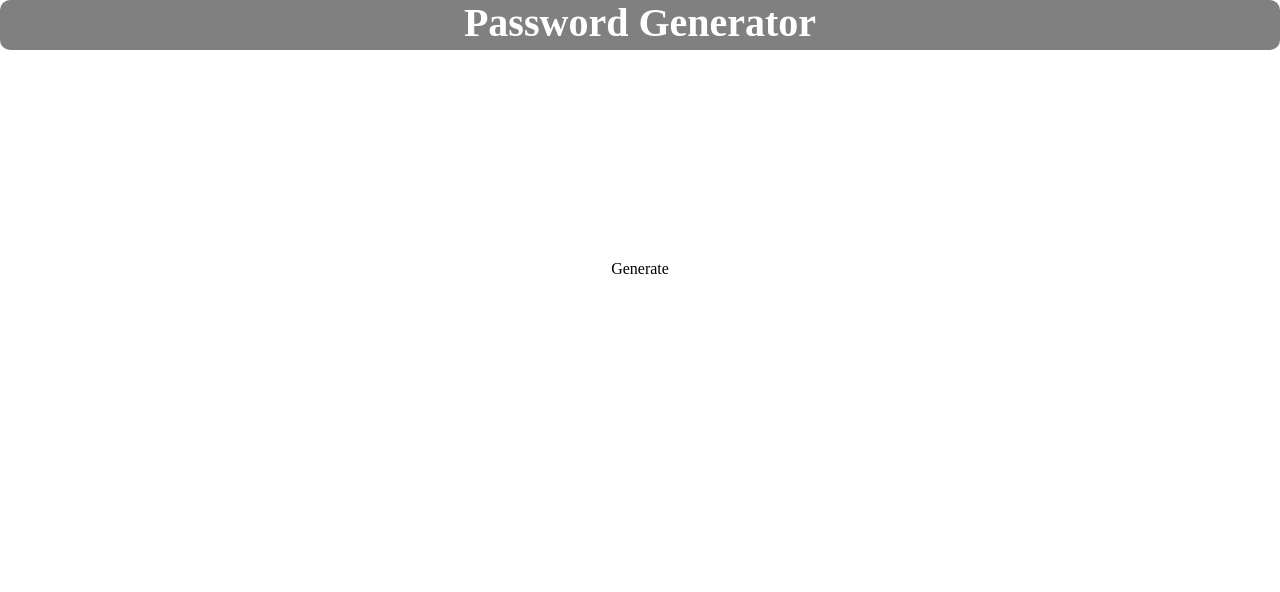
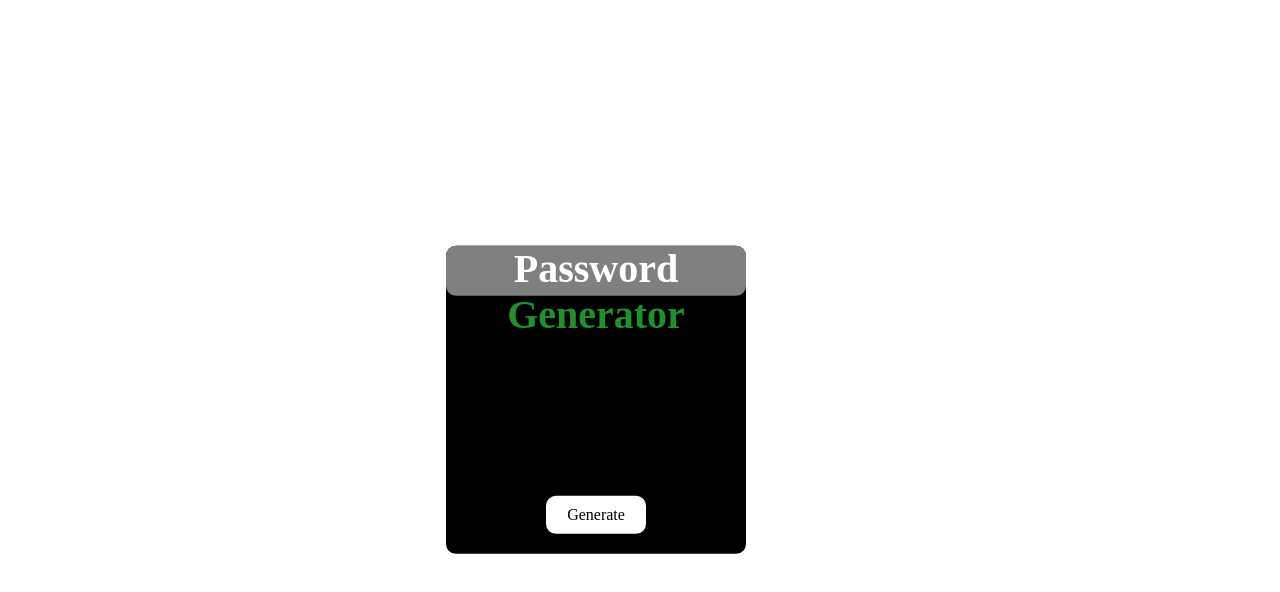
Before and after one commit to knoy00/password-generator, a website built with Vite: page index.html in a window 1280 px wide. Built offline with nearby package versions, Linux system fonts and the light colour scheme.

Commit message:
Update index.html

```diff
--- a/index.html
+++ b/index.html
@@ -1,14 +1,16 @@
 <!doctype html>
 <html>
     <head><link rel="stylesheet" href="https://cdnjs.cloudflare.com/ajax/libs/normalize/8.0.1/normalize.css">
-        <title></title>
+        <title>Password Generator</title>
         <link rel="stylesheet" href="index.css">
     </head>
     <body>
-        <h1 class="title">Password Generator</h1>
-        <p id="password"></p>
+        <div class="container">
+           <h1 class="title">Password <span>Generator</span></h1>
+           <p id="password"></p>
         <div class="button">
           <button onclick="generatePassword()">Generate</button>
+        </div>
         </div>
         <script src="index.js"></script>
     </body>
```
